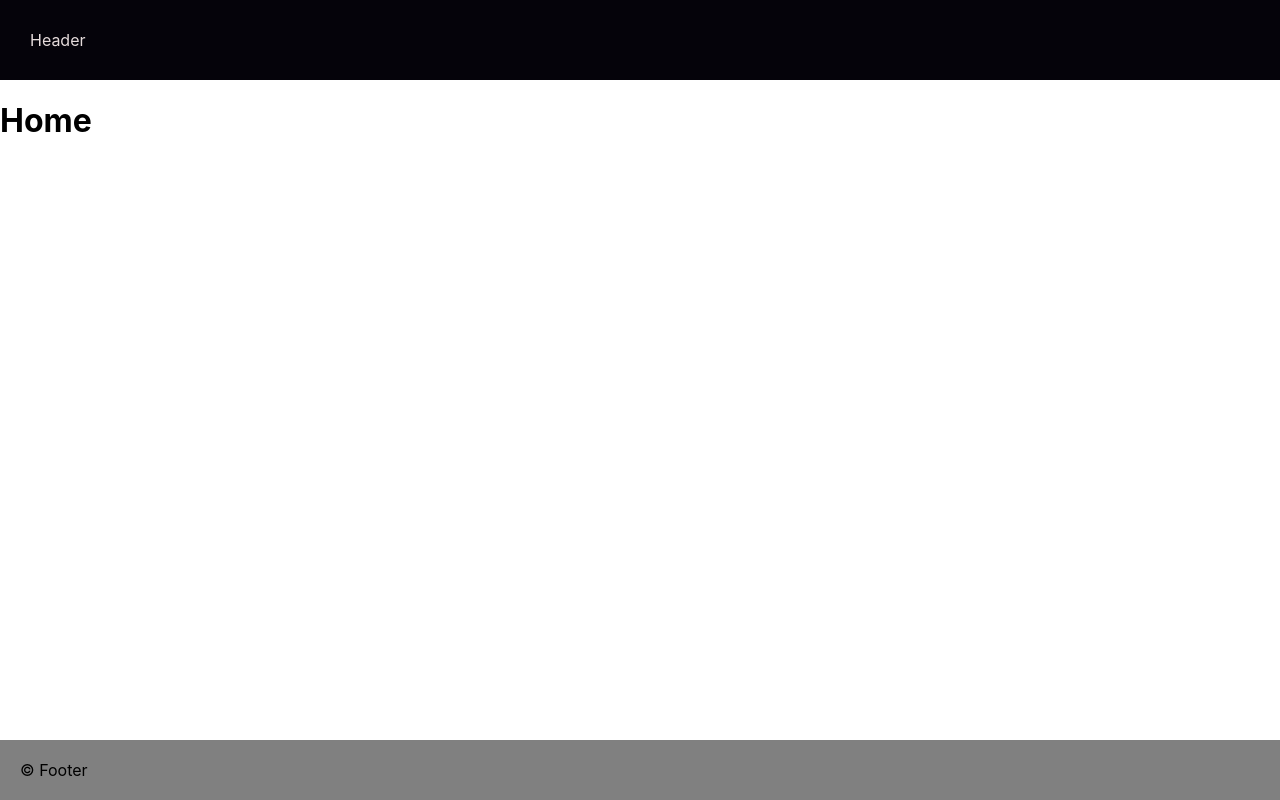
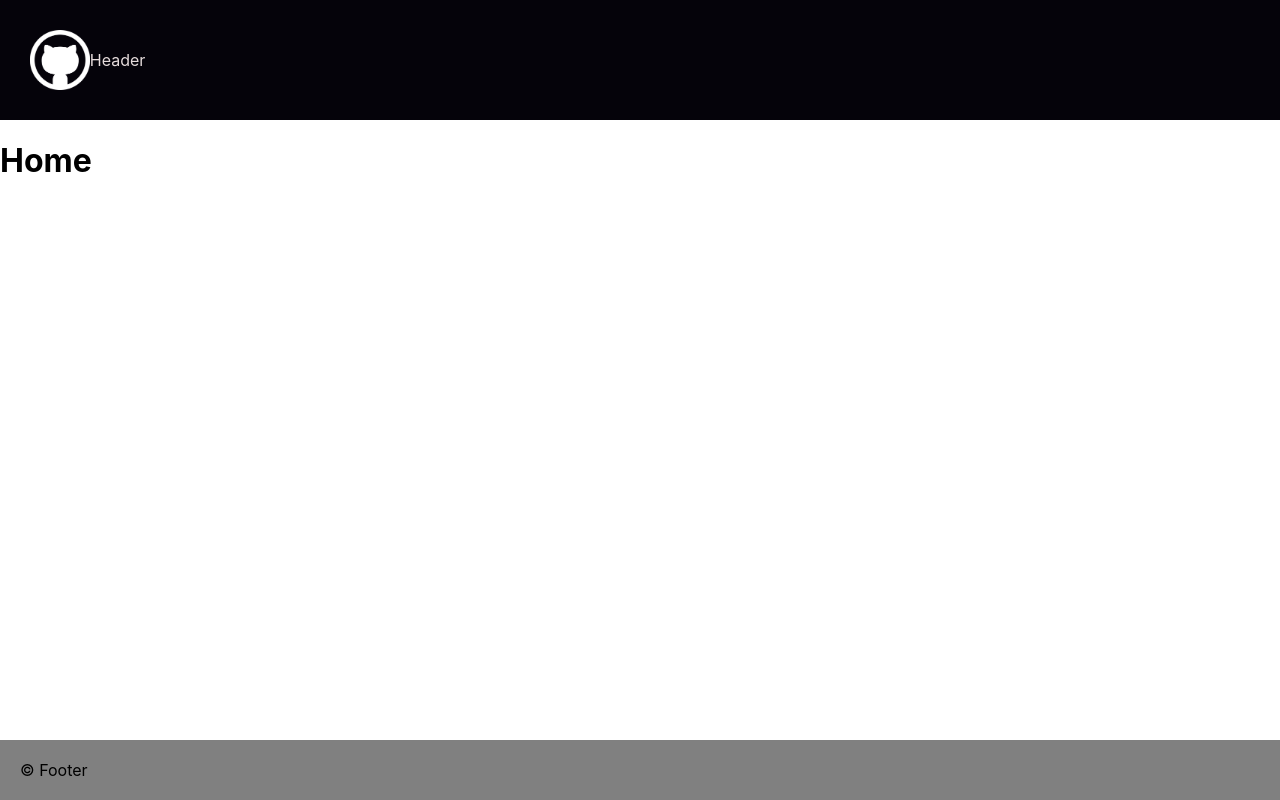
Before and after one commit to Igormirowski/Lap-3-24h-challenge, a React (Create React App) app: page / in a window 1280 px wide. Shown: the top 800 px of the page. Built offline with nearby package versions, Linux system fonts and the light colour scheme.

Commit message:
add some style

```diff
--- a/src/App.js
+++ b/src/App.js
@@ -13,6 +13,7 @@ function App() {
           <Route path="/" element={<Home />} />
 
 
+
       </Routes>
         <Footer />
     </>
--- a/src/layout/Header/index.js
+++ b/src/layout/Header/index.js
@@ -1,13 +1,16 @@
 import React from 'react';
 import './style.css'
+import logo from './logo.png'
 
 const Header = () => {
     return (
+
     <nav>
+        <img src={logo} style={{height: "60px"}}></img>
        Header
+    </nav>
 
 
-    </nav>
     )
 
 }
--- a/src/layout/Header/style.css
+++ b/src/layout/Header/style.css
@@ -1,8 +1,12 @@
 nav {
-    width: 100vw;
+    width: 100%;
     display:flex;
     background-color: rgb(5, 3, 10);
     padding: 30px;
 
     color: rgb(230, 220, 220);
+    display: flex;
+    align-items: center ;
+    justify-content: left;
+
 }
```
